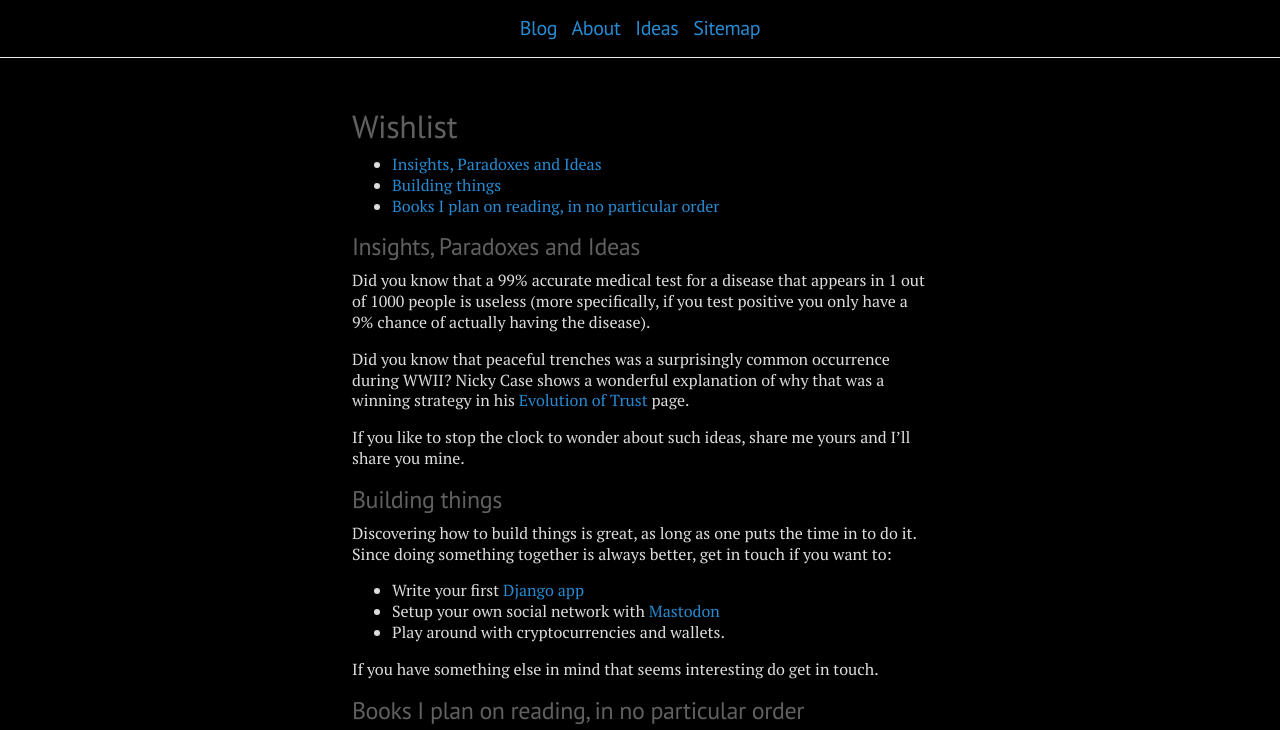
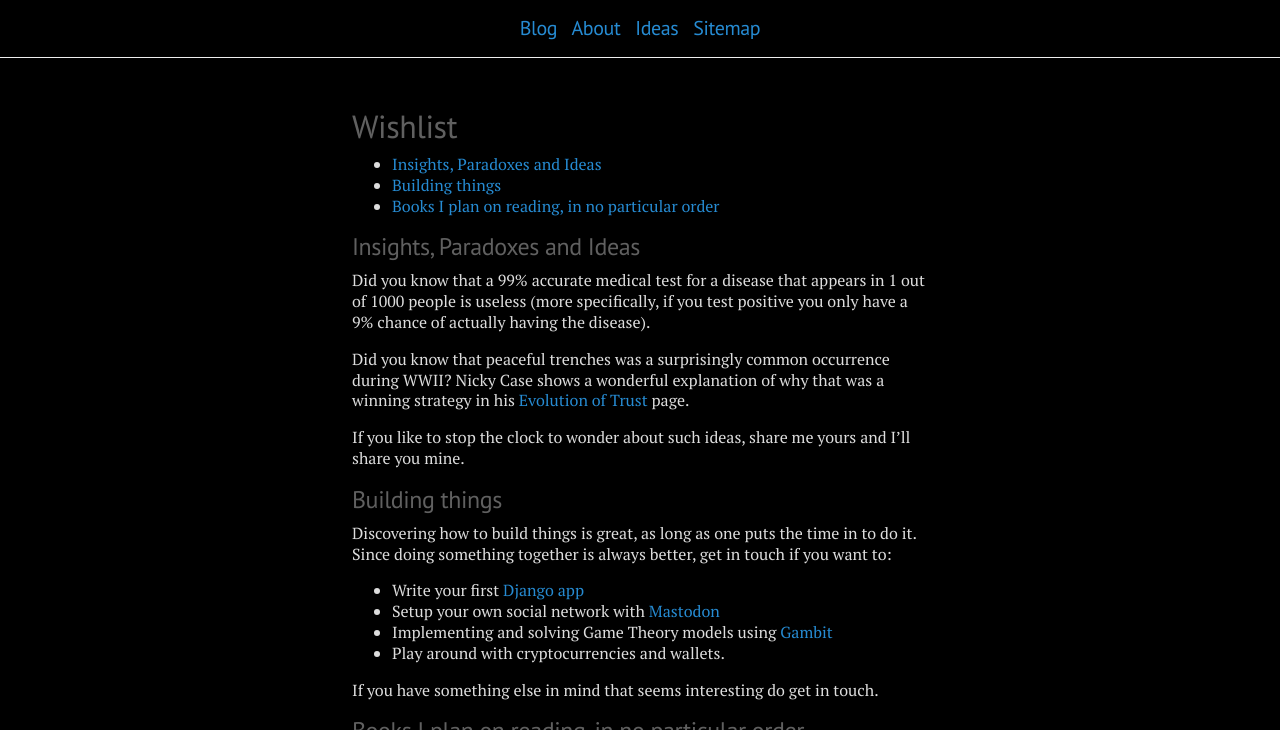
Before and after one commit to migueltorrescosta/migueltorrescosta.github.io, a Jekyll site: the page built from page_Wishlist.md, in a window 1280 px wide, cut to the strip 0-730 px from the top of the page. Built offline with Jekyll 4.4.1, drawn with Linux system fonts in a browser that asks for light colours.

Commit message:
Added new Project

```diff
--- a/page_Wishlist.md
+++ b/page_Wishlist.md
@@ -22,6 +22,7 @@ Discovering how to build things is great, as long as one puts the time in to do
 
 * Write your first [Django app](https://docs.djangoproject.com/en/2.0/intro/)
 * Setup your own social network with [Mastodon](https://joinmastodon.org/)
+* Implementing and solving Game Theory models using [Gambit](http://gambit.sourceforge.net/)
 * Play around with cryptocurrencies and wallets.
 
 If you have something else in mind that seems interesting do get in touch.
```
